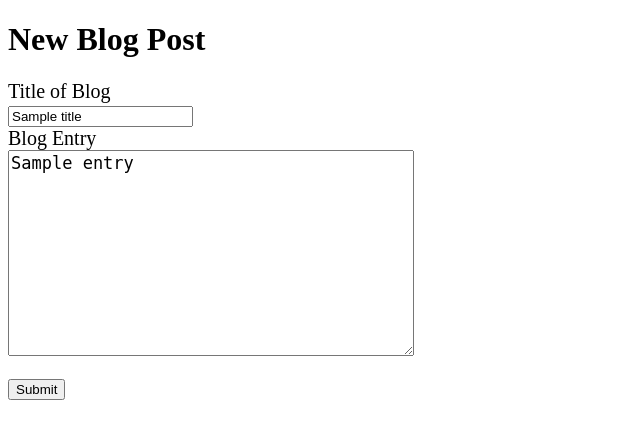
After one commit to gwebwe/Udacity-Python, a Python web app: template templates/newblogpost.html in a window 1280 px wide. The commit adds this page. Shown: the top 439 px of the page, without its empty margins (0-640 px from the left). Run offline with Jinja, Linux system fonts and the light colour scheme; the template is opened without the code that fills it: most values are stand-ins (such as "Sample title", 1, 10 or a date in 2020).

Commit message:
New Pages, Moved entries to newpost

```diff
--- /dev/null
+++ b/templates/newblogpost.html
@@ -0,0 +1,37 @@
+<!DOCTYPE html>
+<html lang="en">
+<head>
+    <meta charset="UTF-8">
+    <style type="text/css">
+        textarea {
+            width:400px;
+            height:200px;
+            font-size:17px;
+        }
+        .error {
+            color: red
+        }
+        label {
+            display: block;
+            font-size: 20px;
+        }
+    </style>
+    <title>New Blog Entry</title>
+</head>
+<body>
+<h1> New Blog Post</h1>
+<form action="/blog/newpost" method="post">
+    <label>
+        <div>Title of Blog</div>
+        <input type="text" name="title" value="{{title}}"/>
+    </label>
+    <label>
+        <div>Blog Entry</div>
+        <textarea name="entry">{{entry}}</textarea>
+    </label>
+    <br>
+    <div class="error">{{error}}</div>
+    <input type="submit" name="submitentry"/>
+</form>
+</body>
+</html>
```
Also changed, not shown: main.py (+11 -1 lines), templates/blog.html (+2 -12 lines).
